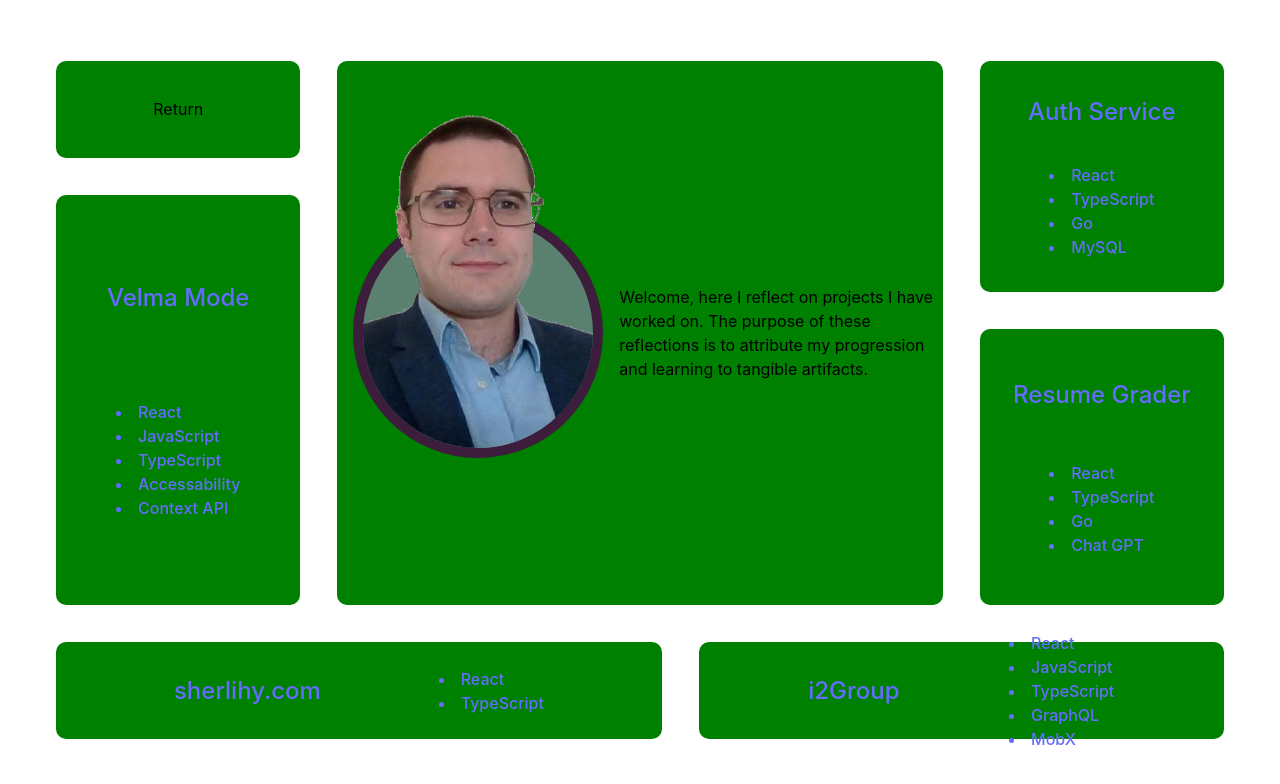
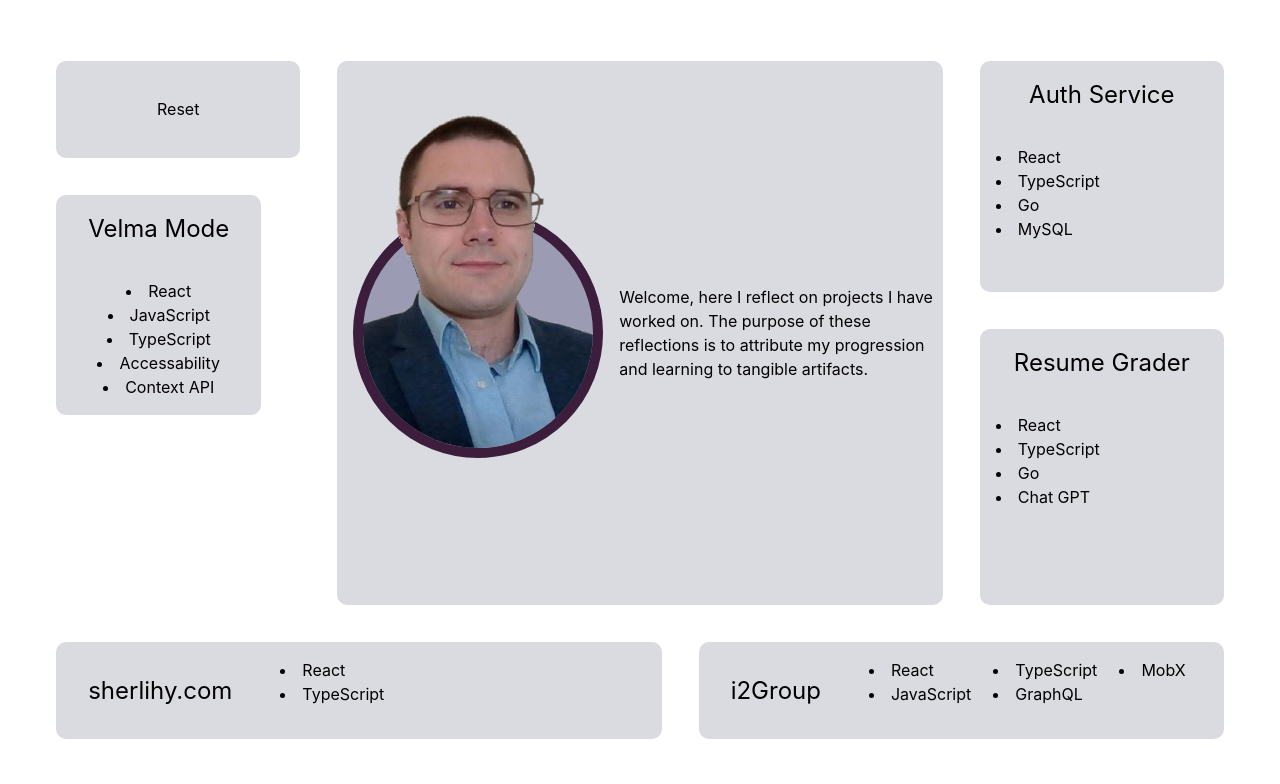
Before and after one commit to SHerlihy/bento-site, a React (Vite) app: page / in a window 1280 px wide. Shown: the top 784 px of the page. Built offline with nearby package versions, Linux system fonts and the light colour scheme.

Commit message:
start leaf page

```diff
--- a/src/App.module.css
+++ /dev/null
@@ -1,80 +0,0 @@
-*,
-*::before,
-*::after {
-    box-sizing: border-box;
-}
-
-* {
-    margin: 0;
-    padding: 0;
-
-    font: inherit;
-}
-
-html {
-    color-scheme: dark light;
-    scroll-behavior: smooth;
-    scroll-padding-top: var(--scroll-padding, 10vh);
-}
-
-body {
-    min-height: 100svh;
-}
-
-body:has(.requires-no-scroll) {
-    overflow: hidden;
-}
-
-img,
-picture,
-svg,
-video {
-    display: block;
-    max-width: 100%;
-}
-
-h1, h2, h3, h4, h5, h6 {
-    hanging-punctuation: first;
-    text-wrap: pretty;
-}
-
-h2 {
-    font-size: 1.5rem;
-}
-
-p {
-    text-wrap: pretty;
-}
-
-@media (prefers-reduced-motion: no-preference) {
-    :has(:target) {
-        scroll-behavior: smooth;
-    }
-}
-
-:root {
-    font-family: Inter, system-ui, Avenir, Helvetica, Arial, sans-serif;
-    line-height: 1.5;
-    font-weight: 400;
-    font-synthesis: none;
-    text-rendering: optimizeLegibility;
-}
-
-a {
-    font-weight: 500;
-    color: #646cff;
-    text-decoration: inherit;
-}
-
-a:hover {
-    color: #535bf2;
-}
-
-li {
-    list-style-position: inside;
-}
-
-.light_bg {
-    background-color: rgba(128, 128, 128, 0.1);
-}
-</style>
--- /dev/null
+++ b/src/pages/leafPages/HomeLeaf.tsx
@@ -0,0 +1,85 @@
+import { useState } from "react"
+import Highlight from "../home/Highlight"
+import { Panel, PanelCol, PanelRow } from "../../panels/Panel"
+import SherlihyDotComContent from "../../shared/panels/SherlihyDotComContent"
+import I2Content from "../../shared/panels/I2Content"
+import ResumeGraderContent from "../../shared/panels/ResumeGrader"
+import AuthServiceContent from "../../shared/panels/AuthService"
+import VelmaModeContent from "../../shared/panels/VelmaModeContent"
+
+import bentoStyles from "../../shared/styles/bentoStyles.module.css"
+
+function HomeLeaf() {
+    const [highlightContent, setHighlightContent] = useState("highlight")
+
+  return (
+        <main className={`${bentoStyles.grid}`}>
+                <Panel rowBegin={2} rowEnd={5} colBegin={2} colEnd={9}>
+                    <article>
+                        <p>
+                            Reset
+                        </p>
+                    </article>
+                </Panel>
+
+                <Panel rowBegin={2} rowEnd={15} colBegin={9} colEnd={25}>
+                    <article>
+                        {(
+                            ()=>{
+                            switch (highlightContent) {
+                                case "velma":
+                                return <VelmaModeHighlight/>
+                                default:
+                                return <Highlight/>
+                            }
+                            }
+                        )()}
+                    </article>
+                </Panel>
+
+                <Panel rowBegin={5} rowEnd={15} colBegin={2} colEnd={9}>
+                    <button
+                        onClick={()=>{setHighlightContent("velma")}}
+                        className={`${bentoStyles.invis_button}`}>
+                    <PanelCol>
+                        <VelmaModeContent/>
+                    </PanelCol>
+                    </button>
+                </Panel>
+
+                <Panel rowBegin={15} rowEnd={18} colBegin={2} colEnd={18} >
+                    <PanelRow>
+                        <SherlihyDotComContent/>
+                    </PanelRow>
+                </Panel>
+
+                <Panel rowBegin={15} rowEnd={18} colBegin={18} colEnd={32}>
+                    <PanelRow>
+                        <I2Content/>
+                    </PanelRow>
+                </Panel>
+
+                <Panel rowBegin={8} rowEnd={15} colBegin={25} colEnd={32}>
+                    <PanelCol>
+                        <ResumeGraderContent/>
+                    </PanelCol>
+                </Panel>
+
+                <Panel rowBegin={2} rowEnd={8} colBegin={25} colEnd={32}>
+                    <PanelCol>
+                        <AuthServiceContent/>
+                    </PanelCol>
+                </Panel>
+        </main>
+  )
+}
+
+function VelmaModeHighlight(){
+    return (
+        <p>
+            Velma
+        </p>
+    )
+}
+
+export default HomeLeaf
--- a/src/panels/Panel.tsx
+++ b/src/panels/Panel.tsx
@@ -15,11 +15,12 @@ export const Panel = (props: {
         gridRow: `${props.rowBegin}/${props.rowEnd}`,
         gridColumn: `${props.colBegin}/${props.colEnd}`
     }
+
     return (
         <section style={gridStyle}>
             <div className={`${panelCss.card}`}>
                 {props.to &&
-                    <Link to={props.to}>
+                    <Link to={props.to} className={`${panelCss.link}`}>
                         {props.children}
                     </Link>
                 }
@@ -38,12 +39,12 @@ export const PanelContent = (props : {
     return (
         <>
             {props.title &&
-                <div>
+                <div className={`${panelCss.title}`}>
                     <h2>{props.title}</h2>
                 </div>
             }
-            <div>
-            <ul>
+            <div className={`${panelCss.points}`}>
+            <ul className={`${panelCss.list_flex}`}>
             {props.items.map((item)=>{
                 return <li key={item}>{item}</li>
             })}
--- a/src/panels/panel.module.css
+++ b/src/panels/panel.module.css
@@ -27,3 +27,30 @@ section {
     border-radius: 10px;
     box-shadow: 0 0 0.9rem 0.1rem currentColor;
 }
+
+.link {
+    color: currentColor;
+}
+
+.link:hover {
+    color: currentColor;
+}
+
+.title {
+    padding: 1rem 2rem;
+}
+
+.points {
+    height: 100%;
+    width: 100%;
+
+    padding: 1rem;
+}
+
+.list_flex {
+    height: inherit;
+
+    display: flex;
+    flex-direction: column;
+    flex-wrap: wrap;
+}
--- a/src/routes/index.lazy.tsx
+++ b/src/routes/index.lazy.tsx
@@ -1,5 +1,5 @@
 import { createLazyFileRoute } from '@tanstack/react-router'
-import Index from '../pages/home/Index'
+import Index from '../pages/leafPages/HomeLeaf'
 
 export const Route = createLazyFileRoute('/')({
   component: Index,
--- a/src/shared/styles/bentoStyles.module.css
+++ b/src/shared/styles/bentoStyles.module.css
@@ -22,10 +22,19 @@ article {
     justify-content: center;
 
     border-radius: 10px;
-    background-color: green;
+    background-color: rgba(133, 133, 155, 0.3);
 }
 
 .return {
     grid-row: 2/6;
     grid-column: 2/6;
 }
+
+.invis_button {
+    border: none;
+    background-color: transparent;
+}
+
+.invis_button:hover {
+    cursor: pointer;
+}
```
